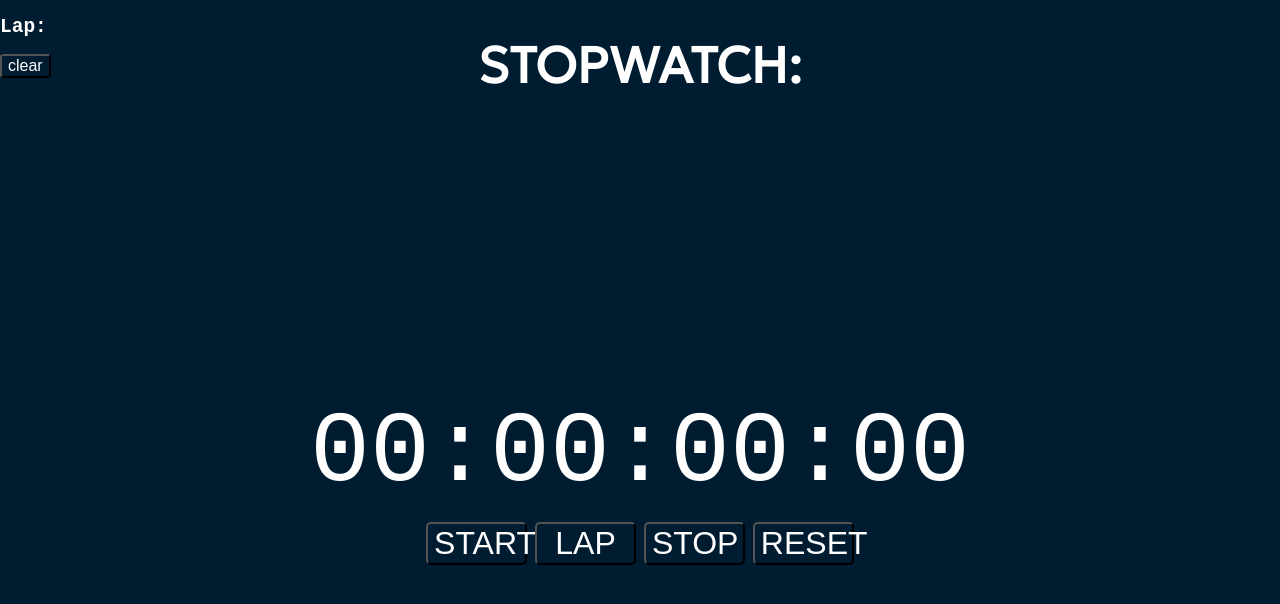
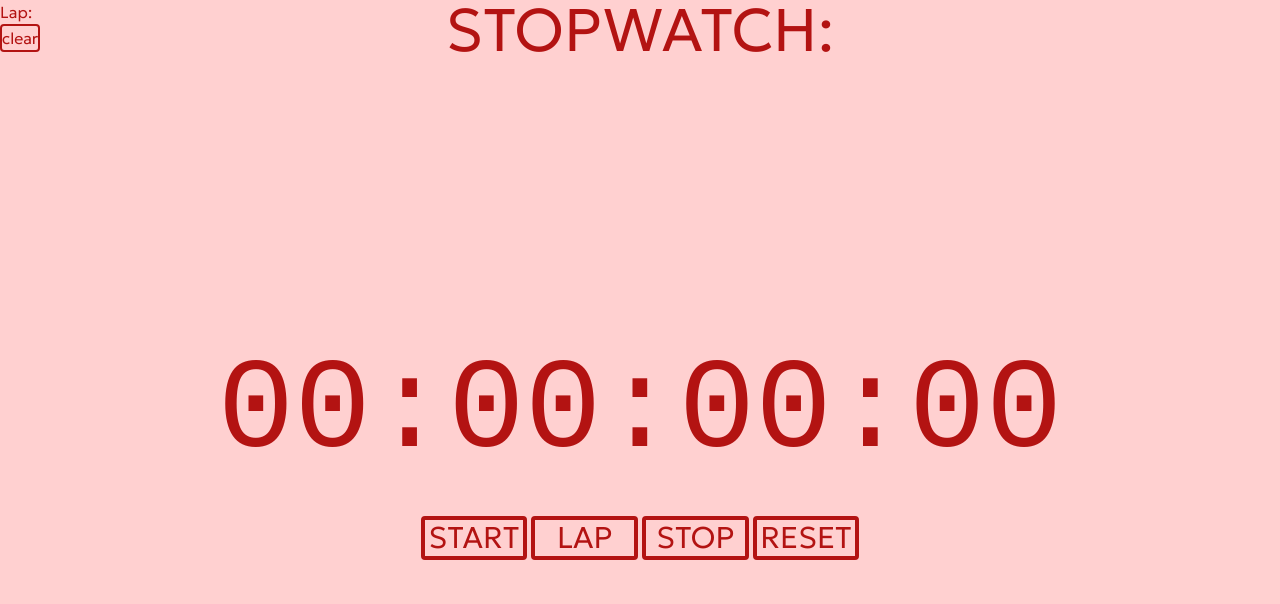
Before and after one commit to Navajoz/Stopwatch, a plain HTML site: page index.html in a window 1280 px wide. Drawn offline with nearby package versions, Linux system fonts and the light colour scheme.

Commit message:
changing to tailwind and using pink cuz my boyfriend said so

```diff
--- a/estilo.css
+++ /dev/null
@@ -1,63 +0,0 @@
-body {
-    background-color: #001C30;
-    font-family: 'Geologica', sans-serif;
-    font-family: monospace;
-    color: #fff;
-
-}
-
-#titulo {
-    text-align: center;
-    font-size: 50px ;
-    font-family: 'Geologica'
-
-}
-
-#cronometro{
-    text-align: center;
-
-}
-button {
-    color: #fff;
-    background-color: #001C30;
-    font-size: 32px;
-    cursor: pointer;
-    width: 8%;
-    border-radius: 5px;
-    margin-top: 100px;
-
-}
-
-#timer {
-    font-size: 100px;
-    margin-top: 300px;
-    height: 25px;
-    display: fixed;
-    font-family: monospace;
-}
-#lap {
-    position: fixed; top: 0px; left: 0px;
-    height: 50%;
-    width: 15%;
-    background-color: #001C30;
-    border-bottom-right-radius: 15px;
-    border: none;
-    display: block;
-}
-#laps {
-    list-style: none;
-    position: fixed;
-    display: grid;
-
-}
-li{
-    margin-bottom: 5px;
-
-}
-#clear {
-    font-size: 16px;
-    margin-top: 0%;
-    border-radius: 10%;
-    width: fit-content;
-    height: fit-content;
-}
--- a/index.html
+++ b/index.html
@@ -4,30 +4,48 @@
     <meta charset='utf-8'>
     <meta http-equiv='X-UA-Compatible' content='IE=edge'>
     <title>Stopwatch</title>
+    <script src="https://cdn.tailwindcss.com"></script>
+    <script>
+        tailwind.config = {
+            theme: {
+                extend: {
+                    colors: {
+                        rosabg: '#FFD0D0',
+                        fontcor: '#B31312'
+                    },
+                    fontFamily: {
+                        geologica: ['Geologica', 'sans-serif'],
+                        numeros: ['monospace']
+
+                    }
+                }
+            }
+        }
+    </script>
+
     <meta name='viewport' content='width=device-width, initial-scale=1'>
-    <link rel="stylesheet" type="text/css" href="estilo.css" />
     <style>
         @import url('https://fonts.googleapis.com/css2?family=Geologica:wght@300&display=swap');
 
     </style>
 </head>
-<body>
-    <h1 id="titulo">STOPWATCH:</h1>
+<body class="bg-rosabg font-geologica text-fontcor">
+    <h1 id="titulo" class="text-center text-6xl">STOPWATCH:</h1>
 
-    <section id="cronometro">
-        <div id="timer">
+    <section id="cronometro" class="text-center justify-center">
+        <div id="timer" class="font-numeros text-9xl mt-72">
             <span id="hr">00</span>:<span id="min">00</span>:<span id="sec">00</span>:<span id="mili">00</span>
         </div>
         <section class="botoes">
-            <button id="btn-start">START</button>
-            <button id="btn-lap">LAP</button>
-            <button id="btn-stop">STOP</button>
-            <button  id="btn-reset">RESET</button>
+            <button id="btn-start" class="w-1/12 mt-10 text-3xl  border-4 rounded border-fontcor">START</button>
+            <button id="btn-lap" class="w-1/12 mt-10 text-3xl  border-4 rounded border-fontcor" >LAP</button>
+            <button id="btn-stop" class="w-1/12 mt-10 text-3xl  border-4 rounded border-fontcor" >STOP</button>
+            <button  id="btn-reset" class="w-1/12 mt-10 text-3xl  border-4 rounded border-fontcor ">RESET</button>
         </section>
     </section>
-    <div id="lap">
+    <div id="lap" class="block fixed inset-y-0">
         <h2>Lap:</h2>
-        <button id="clear">clear</i></button>
+        <button id="clear" class=" border-2 rounded border-fontcor w-fit h-7">clear</i></button>
         <ul id="laps"></ul>
     </div>
     <script src='/js/main.js'></script>
```
